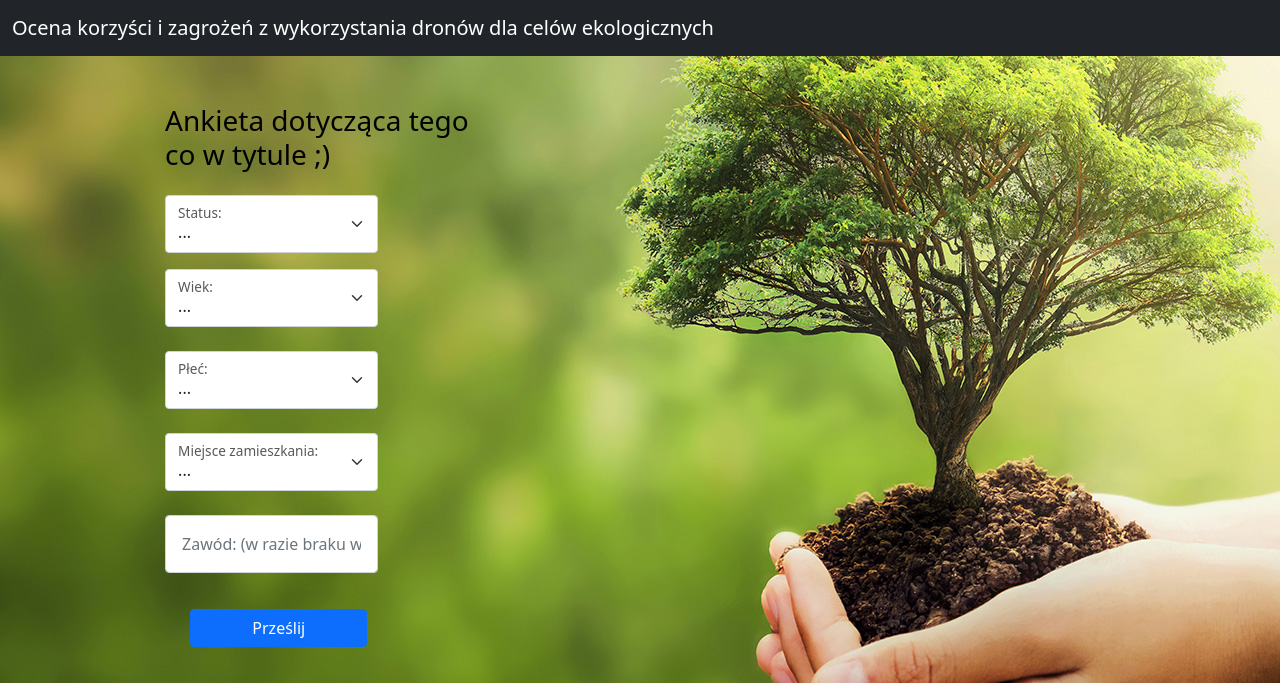
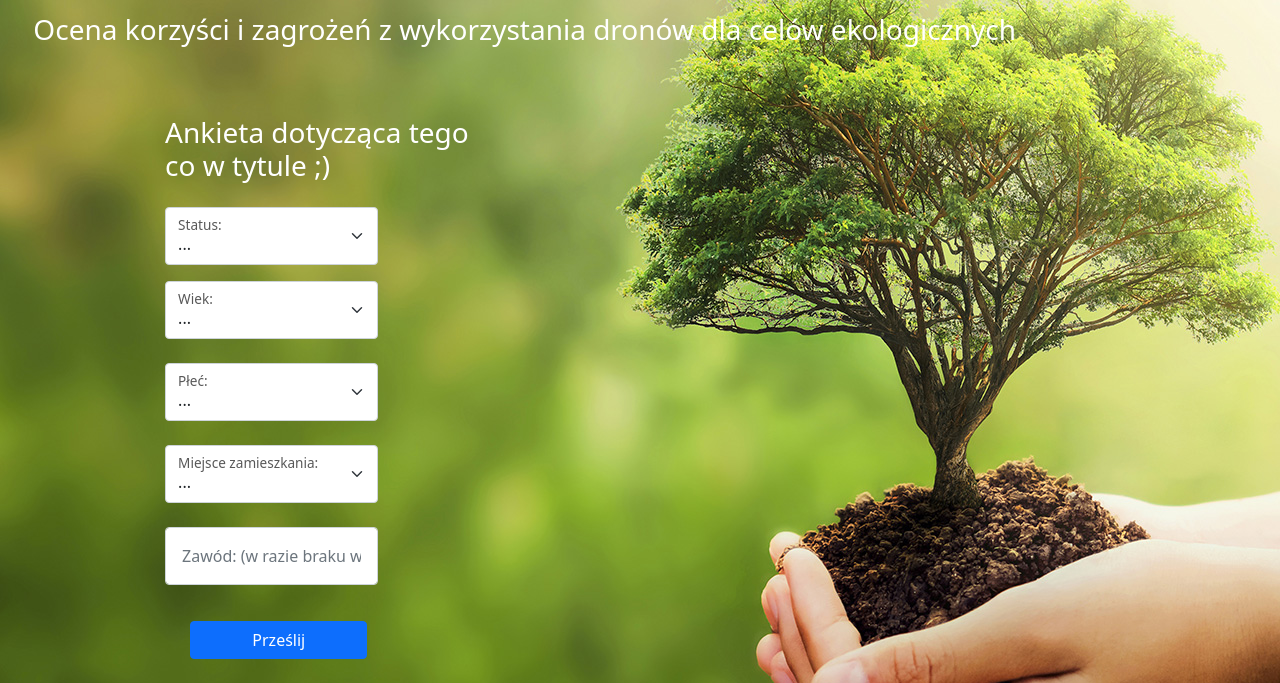
Before and after one commit to Magsxl/WebApp, a Flask app: page / in a window 1280 px wide. Shown: the top 683 px of the page. Run offline with Flask 2, Linux system fonts and the light colour scheme.

Commit message:
Change navbar background

```diff
--- a/templates/index.html
+++ b/templates/index.html
@@ -18,16 +18,16 @@
     </script>
   </head>
   <body onload="createAgeOpt()" class="bg">
-    <nav class="navbar navbar-expand-sm bg-dark navbar-dark"> <!--Navbar-->
+    <nav class="navbar navbar-expand-sm navbar-dark"> <!--Navbar-->
       <div class="container-fluid">
-        <a class="navbar-brand" href="#">Ocena korzyści i zagrożeń z wykorzystania dronów dla celów ekologicznych</a>
+        <a class="navbar-brand" href="#"><h3 style="color:white">Ocena korzyści i zagrożeń z wykorzystania dronów dla celów ekologicznych</h3></a>
         <button class="navbar-toggler" type="button" data-bs-toggle="collapse" data-bs-target="#collapsibleNavbar">
           <span class="navbar-toggler-icon"></span>
         </button>
       </div>
     </nav>
     <div class="col-3 pt-5 position-absolute start-0" id="formularz">
-      <h3>Ankieta dotycząca tego co w tytule ;)</h3>
+      <h3 style="color:white">Ankieta dotycząca tego co w tytule ;)</h3>
       <form method="POST" class="needs-validation" action="/" novalidate>
         <div class="col-8 form-floating" id="floater"> <!--Status select-->
           <select class="form-select" id="validationCustom" name="status" required>
@@ -114,6 +114,10 @@
       height:100%;
     }
 
+    .navbar-brand {
+      margin-left: 1.7%;
+    }
+
     .bg {
       background-image: url("static/csr.jpg");
       height: 100%;
```
